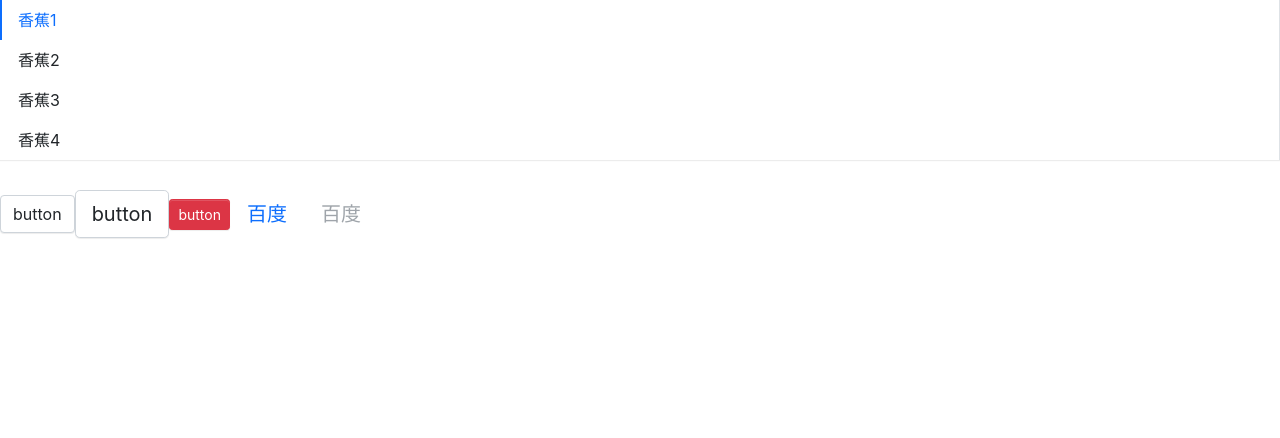
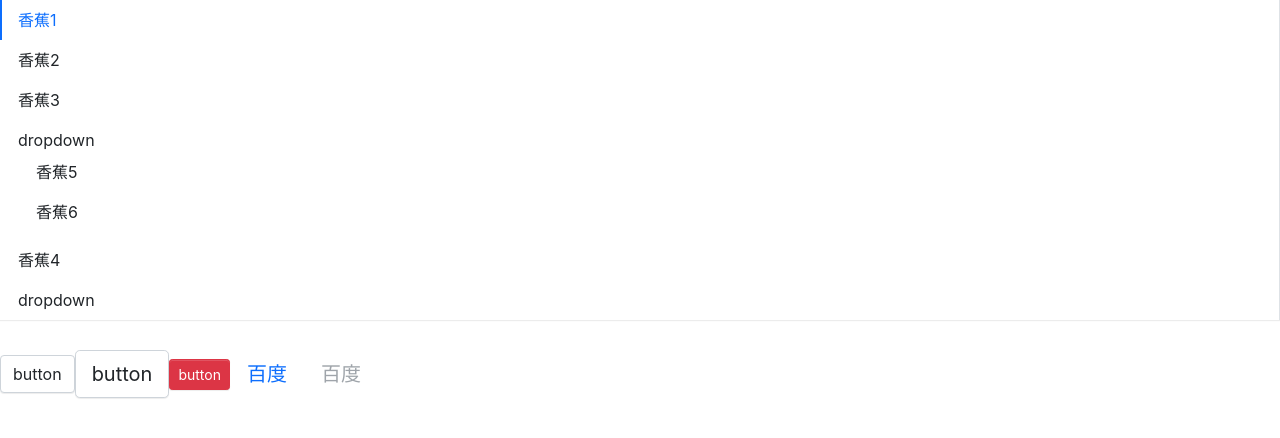
Before and after one commit to succ666/cat-ui, a React (Create React App) app: page / in a window 1280 px wide. Shown: the top 438 px of the page. Built offline with nearby package versions, Linux system fonts and the light colour scheme.

Commit message:
完善menu组件

```diff
--- a/src/App.tsx
+++ b/src/App.tsx
@@ -3,24 +3,41 @@
 import Button, {ButtonSize, ButtonType}  from './components/Button/button';
 import Menu from "./components/Menu/menu";
 import MenuItem from "./components/Menu/menuItem";
+import SubMenu from "./components/Menu/subMenu";
 
 function App() {
   return (
     <div>
       <header>
-        <Menu defaultIndex={0} mode="vertical">
-          <MenuItem index={0}>
+        <Menu mode="vertical" defaultOpenSubMenus={['3','香蕉5']} onSelect={ (val) => { console.log( val)}}>
+          <MenuItem>
             香蕉1
           </MenuItem>
-          <MenuItem index={1}>
+          <MenuItem>
             香蕉2
           </MenuItem>
-          <MenuItem index={2}>
+          <MenuItem>
             香蕉3
           </MenuItem>
-          <MenuItem index={3}>
+          <SubMenu title="dropdown">
+            <MenuItem>
+              香蕉5
+            </MenuItem>
+            <MenuItem>
+              香蕉6
+            </MenuItem>
+          </SubMenu>
+          <MenuItem>
             香蕉4
           </MenuItem>
+          <SubMenu title="dropdown" index="香蕉5">
+            <MenuItem>
+              香蕉5
+            </MenuItem>
+            <MenuItem>
+              香蕉6
+            </MenuItem>
+          </SubMenu>
         </Menu>
         <Button >button</Button>
         <Button btnType={ButtonType.Default} size={ButtonSize.Large}>button</Button>
--- a/src/components/Menu/_style.scss
+++ b/src/components/Menu/_style.scss
@@ -60,8 +60,8 @@
   }
 
   .menu-submenu {
-    opacity: 0;
-    // display: none;
+    //opacity: 0;
+     display: none;
     list-style:none;
     padding-left: 0;
     white-space: nowrap;
--- a/src/components/Menu/menu.tsx
+++ b/src/components/Menu/menu.tsx
@@ -1,23 +1,27 @@
 import React, { useState, createContext } from "react";
 import classNames from 'classnames'
+import { MenuItemProps } from './menuItem'
 
 type MenuMode = 'horizontal' | 'vertical'
-type SelectCallback = (selectedIndex: number) => void;
+type SelectCallback = (selectedIndex: string) => void;
 export interface  MenuProps {
-    defaultIndex?: number;
+    defaultIndex?: string;
     className?: string;
     mode?: MenuMode;
     style?: React.CSSProperties;
     onSelect?: SelectCallback;
-    children?: React.ReactNode
+    children?: React.ReactNode;
+    defaultOpenSubMenus?: string[]
 }
 
 interface IMenuContext {
-    index: number;
+    index: string;
+    mode?: MenuMode;
     onSelect?: SelectCallback;
+    defaultOpenSubMenus?: string[] ;
 }
 
-export const MenuContext = createContext<IMenuContext>({index: 0})
+export const MenuContext = createContext<IMenuContext>({index: '0'})
 const Menu: React.FC<MenuProps> = (props) => {
     const {
         className,
@@ -25,34 +29,50 @@
         style,
         children,
         defaultIndex,
-        onSelect
+        onSelect,
+        defaultOpenSubMenus
     } = props
     const [ currentActive, setActive] = useState(defaultIndex)
     const classes = classNames('menu', className, {
-        'menu-vertical': mode === 'vertical'
+        'menu-vertical': mode === 'vertical',
+        'menu-horizontal': mode !== 'vertical'
     })
-    const handleClick = (index: number) => {
+    const handleClick = (index: string) => {
         setActive(index)
         if(onSelect){
             onSelect(index)
         }
     }
     const passedContext: IMenuContext = {
-        index: currentActive || 0,
-        onSelect: handleClick
+        index: currentActive || '0',
+        onSelect: handleClick,
+        mode,
+        defaultOpenSubMenus
+    }
+    const renderChildren = () => {
+        return React.Children.map(children, (child, index) => {
+            const childElement = child as React.FunctionComponentElement<MenuItemProps>
+            const { displayName } = childElement.type
+            if(displayName === 'MenuItem' || displayName === 'SubMenu'){
+                return React.cloneElement(childElement, { index: String(index) })
+            }else{
+                console.error("Warning: Menu has a child which is not a MenuItem component")
+            }
+        })
     }
     return (
         <ul className={classes} style={style} data-testid="test-menu">
             <MenuContext.Provider value={passedContext}>
-                {children}
+                {renderChildren()}
             </MenuContext.Provider>
         </ul>
     )
 }
 
 Menu.defaultProps = {
-    defaultIndex: 0,
-    mode: 'horizontal'
+    defaultIndex: '0',
+    mode: 'horizontal',
+    defaultOpenSubMenus: []
 }
 
 export default Menu
--- a/src/components/Menu/menuItem.tsx
+++ b/src/components/Menu/menuItem.tsx
@@ -3,7 +3,7 @@
 import { MenuContext } from './menu'
 
 export interface MenuItemProps {
-    index: number;
+    index?: string;
     disabled?: boolean;
     className?: string;
     style?: React.CSSProperties;
@@ -24,7 +24,7 @@
         'is-active': context.index === index
     })
     const handleClick = () => {
-        if(context.onSelect && !disabled){
+        if(context.onSelect && !disabled && (typeof index === 'string')){
             context.onSelect(index)
         }
     }
@@ -34,5 +34,5 @@
         </li>
     )
 }
-
+MenuItem.displayName = 'MenuItem'
 export default MenuItem;
--- /dev/null
+++ b/src/components/Menu/subMenu.tsx
@@ -0,0 +1,76 @@
+import React, {useState, useContext, FunctionComponentElement, useEffect} from "react";
+import classNames from "classnames";
+import {MenuContext} from "./menu";
+import {MenuItemProps} from "./menuItem";
+
+export interface SubMenuProps {
+    index?: string;
+    title: string;
+    className?: string;
+    children?: React.ReactNode;
+}
+
+const SubMenu: React.FC<SubMenuProps> = (props) => {
+    const {
+        index,
+        title,
+        className,
+        children
+    } = props
+    const context = useContext(MenuContext)
+    const openedSubMenus = context.defaultOpenSubMenus as Array<string>
+    const isOpend = (index && context.mode === 'vertical') ? openedSubMenus.includes(index) : false
+    const [menuOpen, setOpen] = useState(isOpend)
+    const classes = classNames('menu-item submenu-item', className, {
+        'is-active': context.index === index
+    })
+
+    const handleClick = (e: React.MouseEvent) => {
+        e.preventDefault();
+        setOpen(!menuOpen)
+    }
+    let timer: any
+    const handleMouse = (e: React.MouseEvent, toggle: boolean) => {
+        clearTimeout(timer)
+        e.preventDefault()
+        timer = setTimeout(() => {
+            setOpen(toggle)
+        },300)
+    }
+    const clickEvents = context.mode === 'vertical' ? {
+        onClick: handleClick
+    }: {}
+    const hoverEvents = context.mode !== 'vertical' ? {
+        onMouseEnter: (e: React.MouseEvent) => { handleMouse(e, true)},
+        onMouseLeave: (e: React.MouseEvent) => { handleMouse(e, false)}
+    }: {}
+    const renderChildren = () => {
+        const subMenuClass = classNames('menu-submenu', {
+            'menu-opened': menuOpen
+        })
+        const childrenComponet = React.Children.map(children, (child, i) => {
+            const childElement = child as FunctionComponentElement<MenuItemProps>
+            if(childElement.type.displayName === 'MenuItem'){
+                return React.cloneElement(childElement, {index: `${index}-${i}`})
+            } else {
+                console.error("Warning: SubMenu has a child which is not a MenuItem component")
+            }
+        })
+        return (
+            <ul className={subMenuClass}>
+                {childrenComponet}
+            </ul>
+        )
+    }
+
+    return (
+        <li key={index} className={classes} {...hoverEvents}>
+            <div className="submenu-title" {...clickEvents}>
+                {title}
+            </div>
+            {renderChildren()}
+        </li>
+    )
+}
+SubMenu.displayName = 'SubMenu'
+export default SubMenu
```
Also changed, not shown: 1 other file (tests, documents, lock files or other folders).
